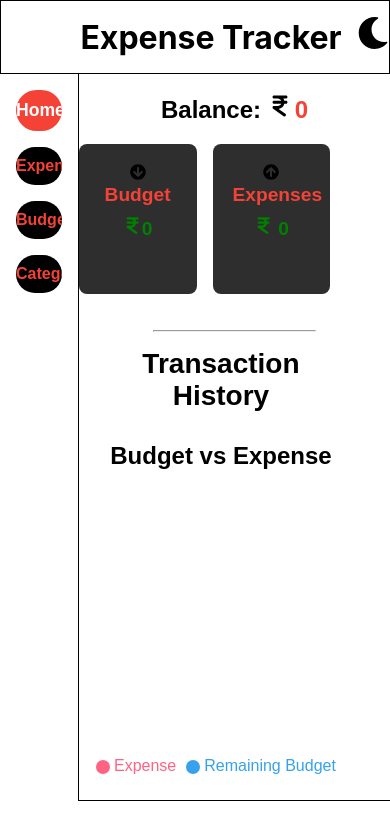
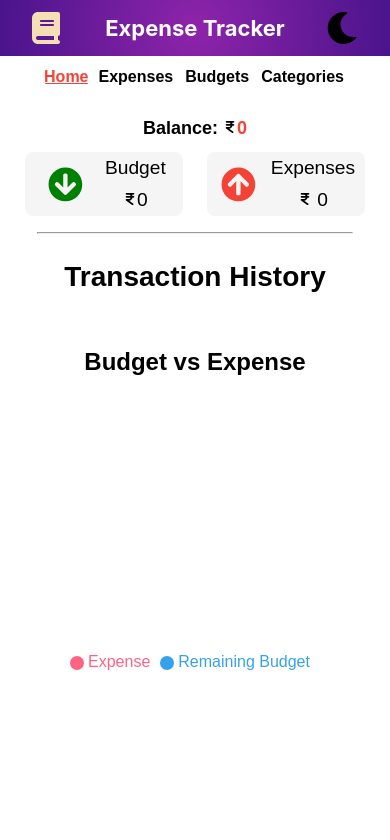
Before and after one commit to Babloo321/expense-tracker, a React (Create React App) app: page / in a window 390 px wide. Shown: the top 840 px of the page. Built offline with nearby package versions, Linux system fonts and the light colour scheme.

Commit message:
okehy with css

```diff
--- a/src/app.module.css
+++ b/src/app.module.css
@@ -4,9 +4,7 @@
   padding: 0;
   box-sizing: border-box;
 }
-/* body {
-  overflow: hidden;
-} */
+
 
 body::-webkit-scrollbar{
   overflow: hidden;
@@ -14,7 +12,7 @@ body::-webkit-scrollbar{
 
 .container {
   min-height: 697px;
-  max-height: 1100px;
+  max-height: auto;
   display: flex;
   flex-direction: row;
   width: 100%;
@@ -24,12 +22,12 @@ body::-webkit-scrollbar{
 }
 
 
-@media screen and (max-width: 320px) {
+@media screen and (max-width: 480px) {
   .container{
     min-width: 298px;
-    max-width: 320px;
-    min-height: 480px;
-    max-height: 1100px;
+    max-width: 480px;
+    min-height: 50vh;
+    max-height: 90vh;
     flex-direction: column;
     overflow: hidden;
   }
--- a/src/components/budget/styles.module.css
+++ b/src/components/budget/styles.module.css
@@ -1,3 +1,9 @@
+*{margin: 0;padding: 0;box-sizing: border-box;}
+body::-webkit-scrollbar {
+  display: none;
+  overflow: auto;
+scrollbar-width: none;
+}
 .budget{
   background-color: var(--background-color);
   color: var(--text-color);
@@ -83,7 +89,7 @@ h2 {
 }
 
 
-@media  screen and (max-width: 320px) {
+@media  screen and (max-width: 480px) {
   *{
     margin: 0;
     padding: 0;
@@ -91,8 +97,10 @@ h2 {
   }
   .budget{
     min-width: 298px;
-    max-width: 320px;
+    max-width: 460px;
+    margin: 0 10px;
     border: none;
+    overflow: auto;
   }
 
   .container{
--- a/src/components/categories/styles.module.css
+++ b/src/components/categories/styles.module.css
@@ -1,3 +1,9 @@
+*{margin: 0;padding: 0;box-sizing: border-box;}
+body::-webkit-scrollbar {
+  display: none;
+  overflow: auto;
+scrollbar-width: none;
+}
 .categories{
   background-color: var(--background-color);
   color: var(--text-color);
@@ -54,11 +60,11 @@ cursor: pointer;
   font-weight: bold;
 }
 
-@media screen and (max-width: 320px) {
+@media screen and (max-width: 480px) {
   .categories{
-    overflow: hidden;
+    overflow: auto;
     min-width: 298px;
-    max-width: 320px;
+    max-width: 480px;
     border: none;
     justify-content: center;
     align-items: center;
@@ -68,8 +74,8 @@ cursor: pointer;
     margin-bottom: 12px;
   }
   .categories .budget{
-    min-width: 200x;
-    max-width: 300px;
+    min-width: 298x;
+    max-width: 450px;
   }
   .categoryContainer{
     min-width: 80%;
@@ -83,8 +89,8 @@ cursor: pointer;
     gap: 6px;
   }
   .categoryContainer .categoryItem{
-    min-width: 100px;
-    max-width: 180px;
+    min-width: 165px;
+    max-width: 220px;
     padding: 10px 8px;
   }
   .budget{
--- a/src/components/expense/styles.module.css
+++ b/src/components/expense/styles.module.css
@@ -1,3 +1,9 @@
+*{margin: 0;padding: 0;box-sizing: border-box;}
+body::-webkit-scrollbar {
+  display: none;
+  overflow: auto;
+scrollbar-width: none;
+}
 .budget{
   background-color: var(--background-color);
   color: var(--text-color);
@@ -101,7 +107,7 @@ label::after{
 }
 
 
-@media screen and (max-width: 320px) {
+@media screen and (max-width: 480px) {
   *{
     margin: 0;
     padding: 0;
@@ -109,28 +115,25 @@ label::after{
   }
   .budget{
     min-width: 298px;
-    max-width: 320px;
+    max-width: 480px;
     border: none;
+    overflow: auto;
   }
   .container{
     width: 100%;
     display: flex;
     flex-direction: column;
-    overflow: hidden;
+    overflow: auto;
   }
   .container .box h2{
     font-size: 1.2rem;
   }
-  .box .input{
-    width: 280px;
+  .box .input, .box .select{
+    width: 300px;
     height: 35px;
-    margin: 5px auto;
+    margin: 5px 0;
   }
-  .box .select{
-    width: 280px;
-    height: 35px;
-    margin: 5px auto;
-  }
+
   .box p{
     transform: translateY(-4px);
   }
--- a/src/components/header/styles.module.css
+++ b/src/components/header/styles.module.css
@@ -1,4 +1,14 @@
-.header{
+* {
+  margin: 0;
+  padding: 0;
+  box-sizing: border-box;
+}
+body::-webkit-scrollbar {
+  display: none;
+  overflow: auto;
+  scrollbar-width: none;
+}
+.header {
   width: 100%;
   width: var(--body-width);
   margin: 0;
@@ -10,28 +20,29 @@
   border: 1px solid var(--text-color);
   /* border: 1px solid var(black); */
 }
-.heading{
+.heading {
   color: var(--text-color);
   font-family: var(--heading-font-family);
 }
-.icon{
+.icon {
   font-size: 2rem;
   color: var(--text-color);
   padding: 0 2rem;
   cursor: pointer;
 }
 
-@media screen and (max-width: 320px) {
-  .header{
+@media screen and (max-width: 480px) {
+  .header {
+    overflow: auto;
     min-width: 298px;
-    max-width: 320px;
+    max-width: 480px;
     padding: 0.5rem;
     margin: 0;
     justify-content: space-around;
     align-items: center;
     /* background: radial-gradient(circle, #FFA726, #FF7043); */
     /* background: radial-gradient(circle, #42A5F5, #1E88E5); */
-    background: radial-gradient(circle, #8E24AA, #4A148C);
+    background: radial-gradient(circle, #8e24aa, #4a148c);
     /* background: radial-gradient(circle, #66BB6A, #43A047); */
     /* background: radial-gradient(circle, #FFCCBC, #FFAB91); */
     border: none;
@@ -39,7 +50,7 @@
     /* background: radial-gradient(circle, #29B6F6, #0288D1); */
   }
 
-  .heading{
+  .heading {
     font-size: 22px;
     text-align: center;
     /* color: var(--red-color); */
@@ -48,8 +59,8 @@
     padding: 0;
     margin: 0;
   }
-  .icon{
-    overflow: hidden;
+  .icon {
+    overflow: auto;
     font-size: 2rem;
     color: wheat;
     cursor: pointer;
--- a/src/components/home/styles.module.css
+++ b/src/components/home/styles.module.css
@@ -1,3 +1,14 @@
+*{
+  margin: 0;
+  padding: 0;
+  box-sizing: border-box;
+}
+
+body::-webkit-scrollbar {
+  display: none;
+  overflow: auto;
+scrollbar-width: none;
+}
 .home{
   background-color: var(--background-color);
   color: var(--text-color);
@@ -96,84 +107,26 @@
   align-items: center;
 }
 
-
-@media only screen and (max-width: 600px){
-  .dashboard{
-    width: 100%;
-    display: flex;
-    flex-direction: column;
-    justify-content: center;
-    align-items: center;
-  }
-    .summary {
-      justify-content:center;
-      align-items: center;
-      gap: 1rem;
-      margin-bottom: 20px;
-      margin-right: 60px;
-      overflow: hidden;
-    }
-
-    .incomeBudget, .expenses {
-      background-color: #2e2e2e;
-      padding: 20px;
-      border-radius: 8px;
-      width: 50%;
-      height: 130px;
-      text-align: center;
-      overflow: hidden;
-    }
-
-    .incomeBudget h2, .expenses h2 {
-      margin-bottom: 10px;
-      font-size: 1.2rem;
-      color: var(--red-color);
-    }
-    .incomeBudget p, .expenses p {
-      margin-bottom: 5px;
-      font-size: 1.2rem;
-      font-weight: bold;
-      color: green;
-    }
-
-    hr{
-      width: 60%;
-      margin: 0 auto;
-    }
-
-
-.chartHistory{
-  width: 90%;
-  margin: 0 auto;
-  margin-right: 100px;
-  flex-direction: column;
-}
-.transactionHistory {
-  text-align: center;
-  flex: 1;
-  margin-bottom: 20px;
-}
-}
-@media screen and (max-width: 320px) {
+@media screen and (max-width: 480px) {
   .home {
-    overflow: hidden;
+    overflow: auto;
     min-width: 298px;
-    max-width: 320px;
-    min-height: 697px;
-    max-height: 1000px;
+    max-width: 480px;
+    min-height: 50vh;
+    max-height: auto;
     border: none;
+    /* overflow: auto; */
   }
 
   .dashboard {
     overflow: hidden;
     min-width: 298px;
-    max-width: 320px;
-    min-height: 697px;
-    max-height: 1000px;
-    margin: 0;
+    max-width: 480px;
+    min-height: 50vh;
+    max-height: auto;
+    margin: 20px auto;
     padding: 0;
     color: var(--text-color);
-    padding: 20px;
     font-family: Arial, sans-serif;
     display: flex;
     flex-direction: column;
@@ -186,12 +139,13 @@
     padding: 0;
     font-size: 18px;
     margin-bottom: 10px;
-    text-align: left;
+    text-align: center;
   }
 
   .amount {
     margin-bottom: 10px;
     margin-left: 0;
+    text-align: left;
   }
 
   .rupees {
@@ -200,10 +154,11 @@
   }
 
   .summary {
+    width: 100%;
     flex-direction: row;
     justify-content: center;
     gap: 12px;
-    margin: 0;
+    margin: 0 auto;
   }
 
   .incomeBudget, .expenses {
@@ -212,27 +167,30 @@
     padding: 0;
     margin: 0;
     border-radius: 8px;
-    min-width: 130px;
-    max-width: 160px;
+    /* min-width: 130px;
+    max-width: 160px; */
+    min-width: 30%;
+    max-width: 45%;
+    margin: 0 auto;
     min-height: 50px;
     max-height: 100px;
     text-align: center;
     display: flex;
     flex-direction: row;
-    justify-content: space-around;
+    justify-content: space-evenly;
     align-items: center;
   }
 
   .incomeBudget h2, .expenses h2, .incomeBudget p, .expenses p {
     margin: 0;
-    font-size: 1rem;
+    font-size: 1.2rem;
     padding: 5px 0;
     color: var(--text-color);
     font-weight: 400;
   }
 
   .incomeBudget .down, .expenses .up {
-    font-size: 2.5rem;
+    font-size: 2.8rem;
     padding: 5px;
     font-weight: bold;
     color: green;
@@ -248,8 +206,8 @@
 
   .chartHistory {
     min-width: 298px;
-    max-width: 320px;
-    margin: 0;
+    max-width: 90%;
+    margin: 0 auto;
     padding: 0;
     display: flex;
     flex-direction: column;
@@ -261,20 +219,20 @@
 
   .transactionHistory h3 {
     margin-top: 12px;
-    text-align: center;
+    text-align:center;
   }
 
   .transactionHistory li {
     margin: 5px 0;
     padding: 10px 12px;
-    font-size: 16px;
-    font-weight: 300;
+    font-size: 18px;
+    font-weight: 400;
     background-color: var(--hover-background-color);
     color: var(--hover-text-color);
   }
 
   .liRupees {
-    font-size: 12px;
+    font-size: 14px;
   }
 
   .pieChart .pie {
@@ -283,7 +241,8 @@
     transform: translate(0);
   }
   .pieChart h2{
-    margin-left: 26px;
+    font-size: 1.5rem;
+    text-align: center;
     margin-top: 22px;
   }
 }
--- a/src/components/theme/styles.module.css
+++ b/src/components/theme/styles.module.css
@@ -9,13 +9,17 @@
   transition: color 0.3s ease;
   color: var(--text-color);
 }
+body::-webkit-scrollbar {
+  display: none;
+  overflow: auto;
+scrollbar-width: none;
+}
 
-
-@media screen and (max-width: 320px) {
+@media screen and (max-width: 480px) {
   .theme_toggle_button{
     transform: translate(-2px, 4px);
   }
   .theme_toggle_button .moon, .theme_toggle_button .sun{
-overflow: hidden;
+overflow: auto;
   }
 }
--- a/src/sidebar.module.css
+++ b/src/sidebar.module.css
@@ -44,13 +44,13 @@
 }
 
 
-@media screen and (max-width: 320px) {
+@media screen and (max-width: 480px) {
   .container{
     overflow: hidden;
     min-width: 298px;
-    max-width: 320px;
-    min-height: 50px;
-    max-height: 60px;
+    max-width: 480px;
+    min-height: 5vh;
+    max-height: 10vh;
     flex-direction: row;
     justify-content: center;
     align-items: center;
@@ -64,7 +64,7 @@
     cursor: pointer;
     background-color: var(--background-color);
     color: var(--text-color);
-    padding:0;
+    padding:0 2px;
     margin: 0;
     font-weight: bold;
     text-align: center;
```
